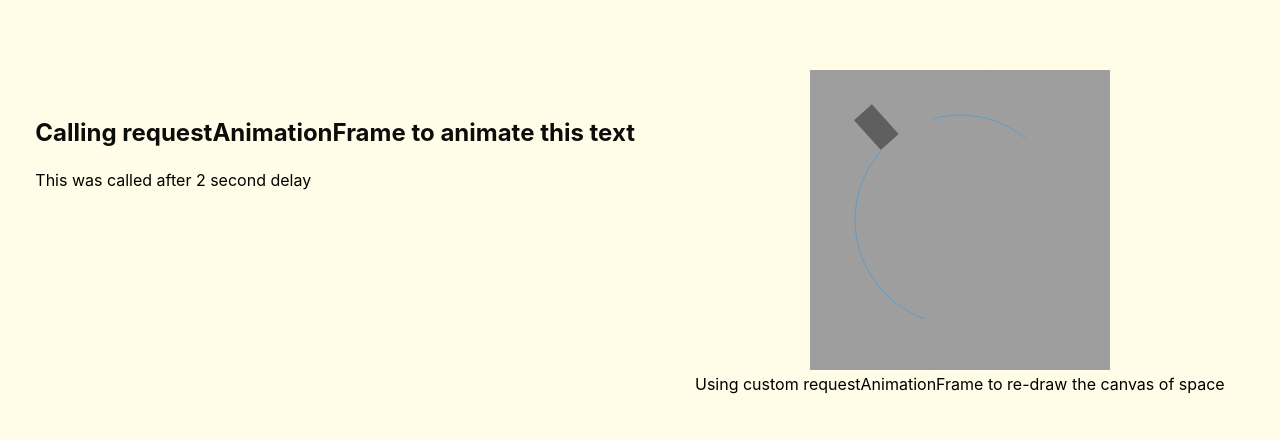
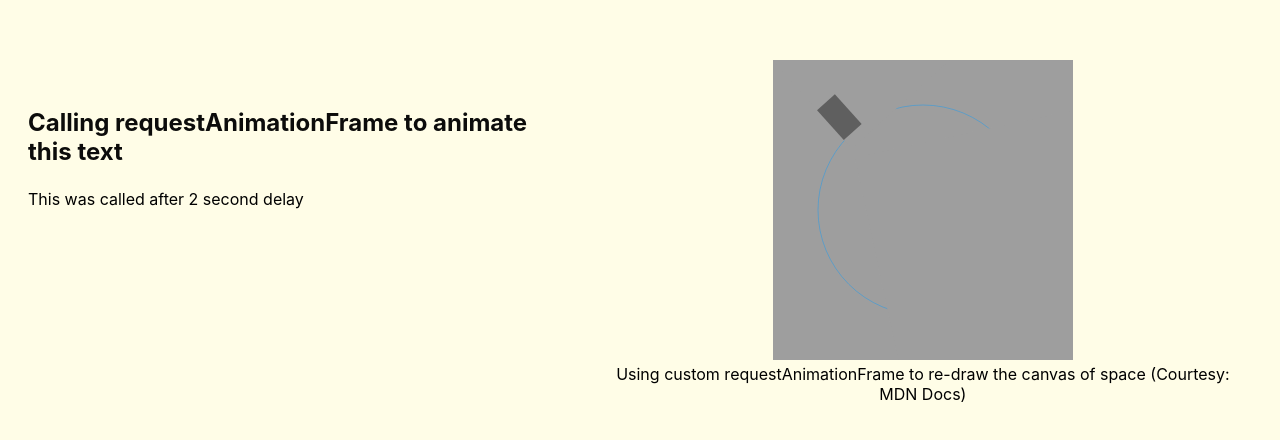
Before and after one commit to Pancham97/Lumen5-Assignment, a website: page index.html in a window 1280 px wide. Shown: the part 166-606 px from the top of the page. Drawn offline with Linux system fonts and the light colour scheme.

Commit message:
Small fix 😅

```diff
--- a/index.html
+++ b/index.html
@@ -25,6 +25,7 @@
         <canvas id="canvas" width="300" height="300"></canvas>
         <figcaption>
           Using custom requestAnimationFrame to re-draw the canvas of space
+          (Courtesy: MDN Docs)
         </figcaption>
       </figure>
     </div>
```
